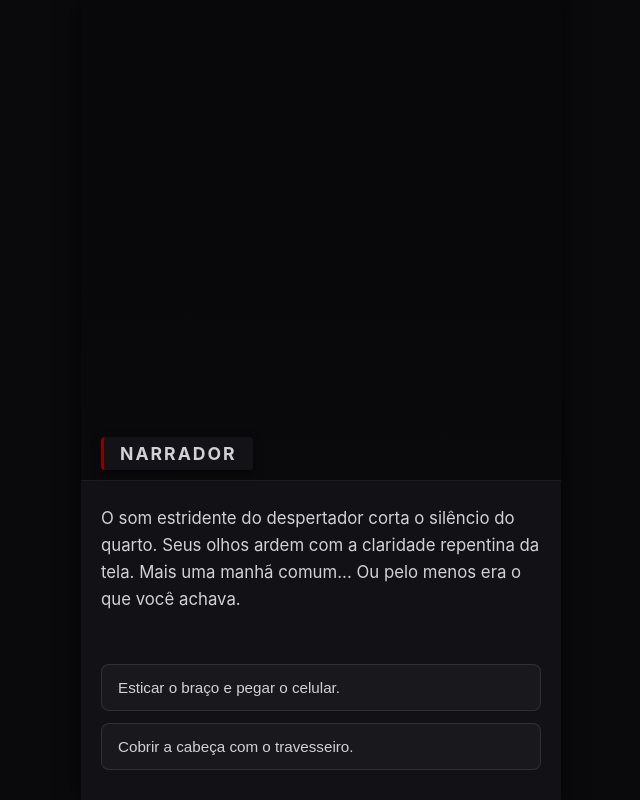
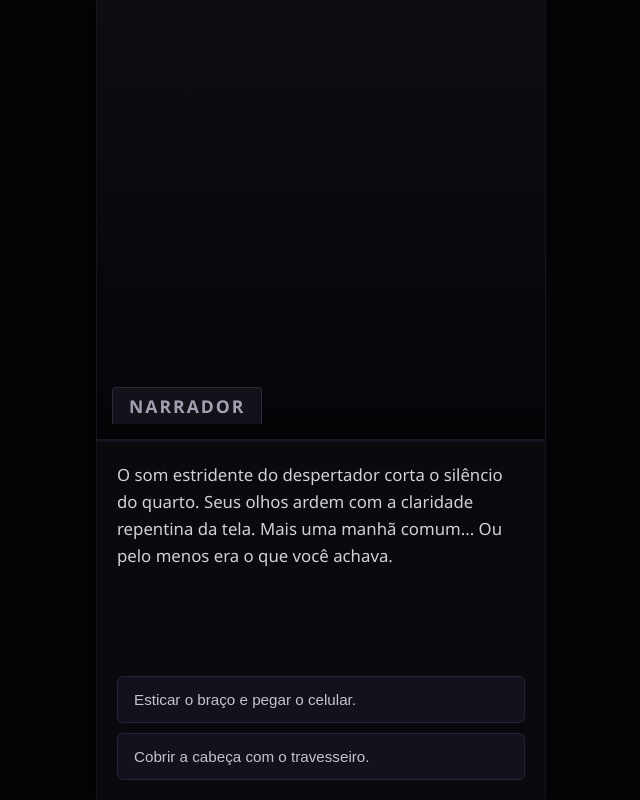
Before and after one commit to 244hunter244/mobilegame, a plain HTML site: page index.html in a window 1280 px wide. Shown: the whole page, without its empty margins (319-959 px from the left). Drawn offline with Linux system fonts and the light colour scheme.

Commit message:
resolver bug

```diff
--- a/style.css
+++ b/style.css
@@ -1,119 +1,123 @@
-/* Configurações Globais / Reset Mobile */
+/* ==========================================
+   RESET E CONFIGURAÇÕES DE TELA MOBILE
+   ========================================== */
 * {
+    box-sizing: border-box;
     margin: 0;
     padding: 0;
-    box-sizing: border-box;
     -webkit-tap-highlight-color: transparent; /* Remove o flash azul ao tocar no celular */
-    user-select: none; /* Impede o usuário de selecionar e copiar o texto do jogo */
-}
-
-:root {
-    --bg-dark: #0a0a0c;
-    --card-dark: #121216;
-    --text-light: #d1d1d6;
-    --text-morte: #8e8e93;
-    --accent-red: #8b0000;
+    user-select: none; /* Impede que o jogador fique selecionando o texto sem querer */
 }
 
 body, html {
     width: 100%;
     height: 100%;
-    overflow: hidden;
-    background-color: var(--bg-dark);
-    font-family: -apple-system, BlinkMacSystemFont, "Segoe UI", Roboto, Helvetica, Arial, sans-serif;
+    background-color: #050508; /* Fundo quase preto, sombrio */
+    font-family: 'Segoe UI', Roboto, Helvetica, Arial, sans-serif;
+    overflow: hidden; /* Evita barras de rolagem no celular */
 }
 
-/* Container Principal adaptado para proporção de celular */
+/* Container do Jogo: Simula a tela cheia do smartphone */
 #game-container {
-    width: 100%;
-    height: 100%;
-    max-width: 480px; /* Mantém o formato de celular caso abra no PC */
-    margin: 0 auto;
     display: flex;
     flex-direction: column;
-    background-color: var(--bg-dark);
-    position: relative;
-    box-shadow: 0 0 20px rgba(0,0,0,0.8);
-}
-
-/* Área superior: Onde ficariam as artes de cenário ou efeito de vídeo */
-#video-screen {
-    flex: 1;
     width: 100%;
-    display: flex;
-    align-items: flex-end; /* Empurra o nome do personagem para perto da caixa */
-    justify-content: flex-start;
-    padding: 20px;
-    background: linear-gradient(to bottom, rgba(0,0,0,0.2) 60%, var(--bg-dark) 100%);
+    height: 100vh; /* Ocupa 100% da altura visível da tela */
     position: relative;
 }
 
-/* Tarjeta com o nome do Personagem */
+/* ==========================================
+   ÁREA VISUAL SUPERIOR (CENÁRIO / ARTE)
+   ========================================== */
+#video-screen {
+    flex: 1; /* Ocupa o espaço que sobrar na parte de cima */
+    display: flex;
+    align-items: flex-end; /* Coloca o nome do personagem grudado na caixa de texto */
+    justify-content: flex-start;
+    padding: 15px;
+    background: linear-gradient(to bottom, #0d0d13 0%, #050508 100%); /* Efeito sombrio de névoa */
+    border-bottom: 1px solid #1a1a24;
+    position: relative;
+}
+
+/* Nome do personagem que está falando */
 #character-name {
+    background-color: #12121a;
+    color: #a1a1b3; /* Tom cinza opaco, sem vida */
     font-size: 1.1rem;
     font-weight: bold;
     text-transform: uppercase;
     letter-spacing: 2px;
-    color: var(--text-light);
-    background-color: rgba(20, 20, 25, 0.9);
     padding: 6px 16px;
-    border-radius: 4px;
-    border-left: 3px solid var(--accent-red);
-    margin-bottom: -10px;
+    border: 1px solid #2a2a3a;
+    border-bottom: none;
+    border-radius: 4px 4px 0 0;
     z-index: 2;
-    box-shadow: 0 4px 10px rgba(0,0,0,0.5);
 }
 
-/* Caixa de Diálogo (Inferior) */
+/* ==========================================
+   CAIXA DE DIÁLOGO E INTERAÇÕES (PARTE INFERIOR)
+   ========================================== */
 #dialogue-box {
-    background-color: var(--card-dark);
-    border-top: 1px solid rgba(255, 255, 255, 0.05);
-    padding: 24px 20px 30px 20px; /* Espaço extra embaixo para as barras do celular */
+    height: 45vh; /* Fixa a caixa de texto na metade inferior (ideal para segurar com as mãos) */
+    background-color: #09090e;
+    border-top: 2px solid #151522;
+    padding: 20px;
     display: flex;
     flex-direction: column;
-    min-height: 40%; /* Garante que 40% da tela seja texto/botões */
-    justify-content: space-between;
+    justify-content: space-between; /* Texto em cima, botões embaixo */
+    z-index: 1;
 }
 
-/* Texto da História */
+/* O texto da história */
 #dialogue-text {
+    color: #d1d1d6;
     font-size: 1.05rem;
     line-height: 1.6;
-    color: var(--text-light);
-    margin-bottom: 20px;
-    overflow-y: auto; /* Caso o texto seja longo, ele ganha scroll sutil */
+    overflow-y: auto; /* Se o texto for longo, ele cria rolagem interna suave */
+    margin-bottom: 15px;
+    padding-right: 5px;
 }
 
-/* Container de Botões (Escolhas) */
+/* Container que guarda as opções do jogador */
 #options-container {
     display: flex;
     flex-direction: column;
-    gap: 12px; /* Espaço confortável entre os botões */
+    gap: 10px; /* Espaçamento confortável entre os botões */
     width: 100%;
 }
 
-/* Botões de Escolha Adaptados para o Polegar */
+/* ==========================================
+   BOTÕES DE ESCOLHA (DESIGN ADAPTADO PARA POLEGADA)
+   ========================================== */
 .option-btn {
     width: 100%;
-    background-color: rgba(255, 255, 255, 0.03);
-    border: 1px solid rgba(255, 255, 255, 0.1);
-    color: var(--text-light);
-    padding: 14px 16px; /* Altura ideal para toque sem errar */
+    background-color: #12121c;
+    color: #c4c4cc;
+    border: 1px solid #252538;
+    padding: 14px 16px; /* Altura confortável para o clique touch */
     font-size: 0.95rem;
-    border-radius: 8px;
-    text-align: left; /* Padrão de Visual Novels */
+    text-align: left; /* Alinhamento clássico de Visual Novel */
+    border-radius: 6px;
     cursor: pointer;
     transition: background 0.2s ease, border 0.2s ease;
+    outline: none;
 }
 
-/* Feedback visual de clique no celular */
+/* Feedback visual quando o jogador clica (efeito de toque rápido no celular) */
 .option-btn:active {
-    background-color: rgba(139, 0, 0, 0.2);
-    border-color: var(--accent-red);
+    background-color: #1c1c2e;
+    border-color: #44445c;
+    color: #ffffff;
 }
 
-/* Customização de cor quando a Morte ou Celular falam */
-.morte-fala {
-    color: var(--text-morte) !important;
+/* Opcional: Se rodar em tablets ou PCs, mantém o visual aceitável */
+@media (min-width: 600px) {
+    #game-container {
+        max-width: 450px;
+        margin: 0 auto;
+        border-left: 1px solid #151522;
+        border-right: 1px solid #151522;
+        box-shadow: 0 0 30px rgba(0,0,0,0.8);
+    }
 }
-.celular-fala
```
Also changed, not shown: index.html (+0 -3 lines).
